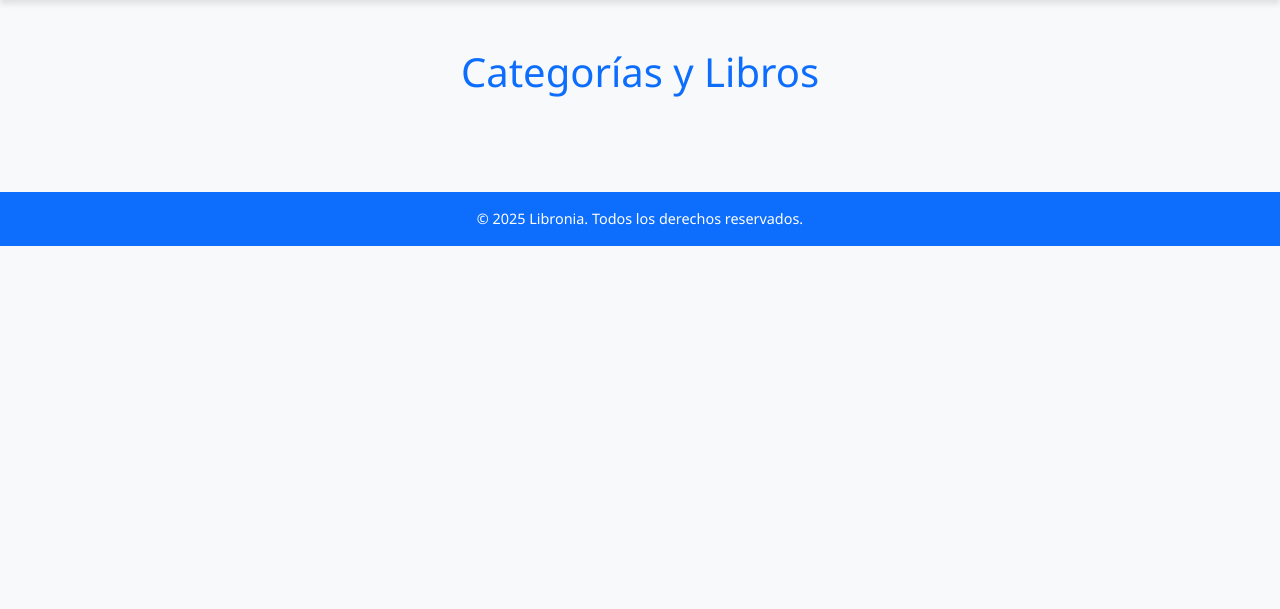
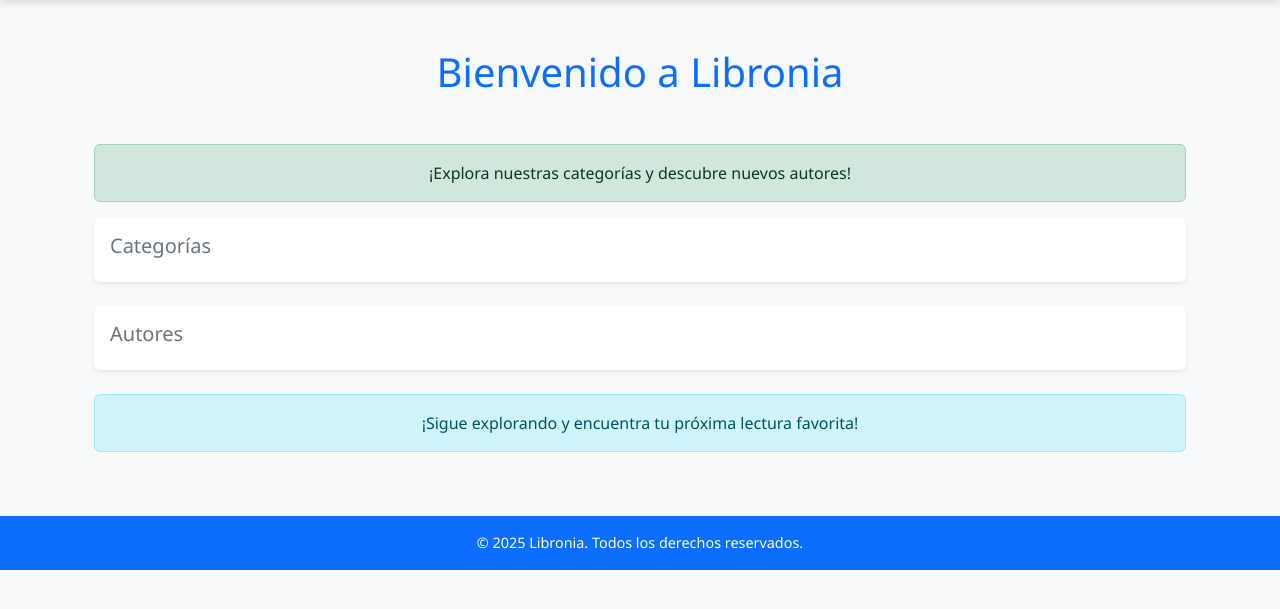
Before and after one commit to Rediaj04/libronia-project, a PHP site: page / in a window 1280 px wide. Shown: the part 56-665 px from the top of the page. Run offline with PHP 8.4, Linux system fonts and the light colour scheme; data that the repository does not hold is empty.

Commit message:
Funcionamiento del index.twig corregido

```diff
--- a/src/Controller/DefaultController.php
+++ b/src/Controller/DefaultController.php
@@ -24,35 +24,40 @@ class DefaultController {
     }
 
     /**
-     * Página principal: muestra las categorías y las portadas de los libros.
+     * Página principal: muestra las categorías y los autores.
      */
     public function home() {
         try {
             // Conectar a la base de datos
             $db = (new Database())->connect();
 
-            // Consulta para obtener categorías y sus libros (agrupados)
+            // Consulta para obtener categorías y sus autores
             $query = "
-                SELECT c.nombre_categoria, l.imagen_url
+                SELECT c.nombre_categoria, a.nombre_autor
                 FROM categorias c
                 LEFT JOIN libros l ON c.id = l.categoria_id
-                ORDER BY c.nombre_categoria;
+                LEFT JOIN autores a ON l.autor_id = a.id
+                ORDER BY c.nombre_categoria, a.nombre_autor;
             ";
 
             // Ejecutar consulta
             $stmt = $db->query($query);
 
             // Agrupar resultados por categorías
-            $categorias = $stmt->fetchAll(PDO::FETCH_GROUP | PDO::FETCH_ASSOC);
+            $result = $stmt->fetchAll(PDO::FETCH_ASSOC);
+            $categorias = [];
+            foreach ($result as $row) {
+                $categorias[$row['nombre_categoria']][] = ['autor_nombre' => $row['nombre_autor']];
+            }
 
-            // Renderizar la vista con las categorías y libros
+            // Renderizar la vista con las categorías y autores
             echo $this->twig->render('index.twig', [
                 'categorias' => $categorias
             ]);
         } catch (PDOException $e) {
             // Manejar errores de conexión o consulta
             echo "Error al cargar los datos: " . $e->getMessage();
-            error_log("Error al cargar categorías y libros: " . $e->getMessage());
+            error_log("Error al cargar categorías y autores: " . $e->getMessage());
         }
     }
 
--- a/templates/index.twig
+++ b/templates/index.twig
@@ -4,21 +4,58 @@
 
 {% block content %}
 <div class="container">
-    <h1 class="text-center text-primary mb-5">Categorías y Libros</h1>
+    <h1 class="text-center text-primary mb-5">Bienvenido a Libronia</h1>
+    <div class="alert alert-success text-center" role="alert">
+        ¡Explora nuestras categorías y descubre nuevos autores!
+    </div>
 
-    {% for categoria, libros in categorias %}
-    <div class="categoria-section my-4">
-        <h2 class="text-secondary">{{ categoria }}</h2>
-        <div class="row justify-content-start">
-            {% for libro in libros %}
-            <div class="col-md-2 col-sm-3 col-4 mb-3">
-                <div class="card shadow-sm">
-                    <img src="{{ libro.imagen_url }}" class="card-img-top portada" alt="Portada de {{ categoria }}">
+    <div class="row mb-4">
+        <div class="col-12">
+            <div class="card shadow-sm">
+                <div class="card-body">
+                    <h5 class="card-title text-secondary">Categorías</h5>
+                    <div class="row">
+                        {% for categoria, libros in categorias %}
+                        <div class="col-md-4 col-sm-6 col-12 mb-2">
+                            <div class="list-group-item">{{ categoria }}</div>
+                        </div>
+                        {% endfor %}
+                    </div>
                 </div>
             </div>
-            {% endfor %}
         </div>
     </div>
-    {% endfor %}
+
+    <div class="row mb-4">
+        <div class="col-12">
+            <div class="card shadow-sm">
+                <div class="card-body">
+                    <h5 class="card-title text-secondary">Autores</h5>
+                    <div class="row">
+                        {% set current_initial = '' %}
+                        {% for categoria, libros in categorias %}
+                        {% for libro in libros %}
+                        {% set initial = libro.autor_nombre[0] %}
+                        {% if initial != current_initial %}
+                        {% set current_initial = initial %}
+                        <div class="col-12">
+                            <h6 class="text-secondary mt-3">{{ current_initial }}</h6>
+                            <hr>
+                        </div>
+                        {% endif %}
+                        <div class="col-md-4 col-sm-6 col-12 mb-2">
+                            <div class="list-group-item">{{ libro.autor_nombre }}</div>
+                        </div>
+                        {% endfor %}
+                        {% endfor %}
+                    </div>
+                </div>
+            </div>
+        </div>
+    </div>
+
+    <div class="alert alert-info text-center mt-4" role="alert">
+        ¡Sigue explorando y encuentra tu próxima lectura favorita!
+    </div>
 </div>
 {% endblock %}
```
